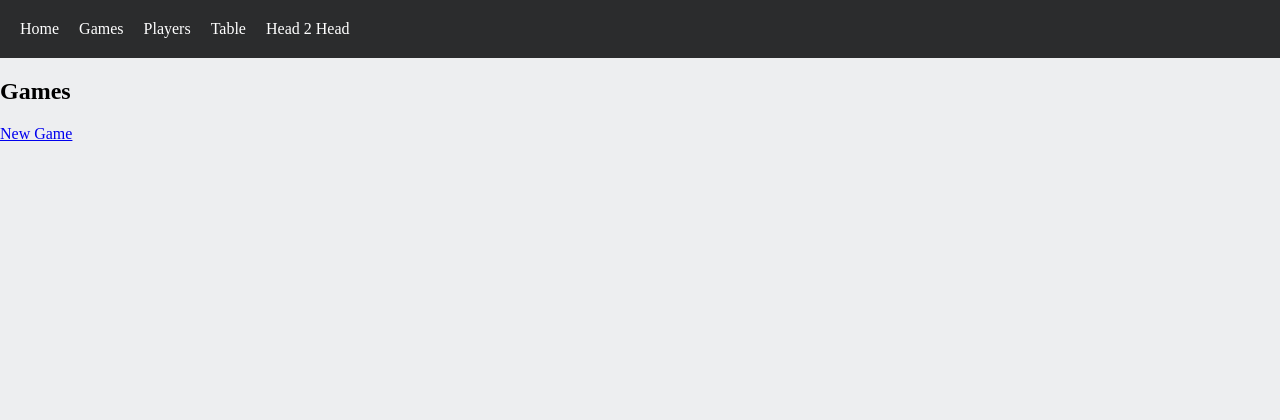
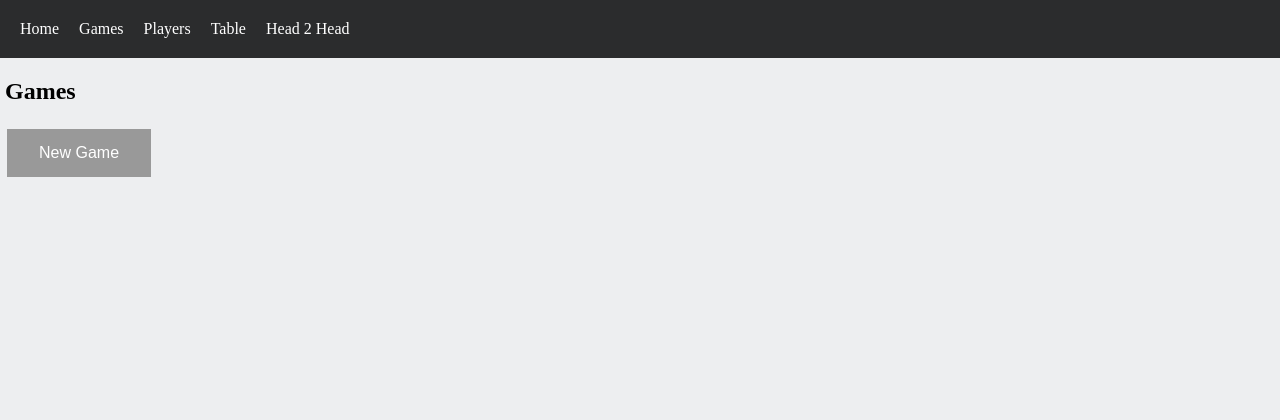
Before and after one commit to raaitken/sports_project_cc, a Flask app: page /games in a window 1280 px wide. Shown: the top 420 px of the page. Run offline with Flask 3, Linux system fonts and the light colour scheme; data that the repository does not hold is empty.

Commit message:
Added styling to game page

```diff
--- /dev/null
+++ b/static/game.css
@@ -0,0 +1,25 @@
+#game-container {
+    margin: 5px;
+}
+
+#all-games {
+    display: flex;
+    justify-content: space-evenly;
+    flex-direction: row;
+    flex-wrap: wrap;
+}
+
+#game {
+    display: flex;
+    flex-flow: column;
+    background-color: #fff;
+    border: 1px solid #CDB4DB;
+    margin-right: 20px;
+    padding: 0 20px 20px 20px;
+    width: 20rem;
+    text-align: center;
+}
+
+.winner {
+    background-color: #AFE1AF;
+}
--- a/static/style.css
+++ b/static/style.css
@@ -64,6 +64,20 @@ nav ul li {
     text-decoration: none;
 }
 
+.button {
+    border: none;
+    color: white;
+    padding: 15px 32px;
+    text-align: center;
+    text-decoration: none;
+    display: inline-block;
+    font-size: 16px;
+    margin: 4px 2px;
+    cursor: pointer;
+    background-color: #999;
+}
+
+
 footer {
     background-color: #2b2c2d;
     color: #fff;
--- a/static/table.css
+++ b/static/table.css
@@ -1,3 +1,7 @@
+#table-container {
+    margin: 10px;
+}
+
 table {
     border-collapse: collapse;
     text-align: center;
--- a/templates/base.html
+++ b/templates/base.html
@@ -5,6 +5,7 @@
   <link href="https://fonts.googleapis.com/css?family=Merriweather|Special+Elite" rel="stylesheet">
   <link href="{{ url_for('static', filename='style.css') }}" rel="stylesheet">
   <link href="{{ url_for('static', filename='table.css') }}" rel="stylesheet">
+  <link href="{{ url_for('static', filename='game.css') }}" rel="stylesheet">
 </head>
 <body>
 <main id="grid-container">
--- a/templates/games/index.html
+++ b/templates/games/index.html
@@ -1,17 +1,22 @@
 {% extends "base.html" %}
 {% block content %}
-
+<section id="game-container">
 <h2>Games</h2>
-<section id="game-container">
-    <a href="/games/new">New Game</a>
-
+<a href="/games/new"><button class="button new-game">New Game</button></a>
+    <div id="all-games">
 {% for game in games %}
 
     <div id="game">
-    <p>{{ game.player_one.name }} {{game.p1_result}} - {{game.p2_result}} {{game.player_two.name}}</p>
+    {% if game.p1_result > game.p2_result %}
+    <p><span class="winner">{{ game.player_one.name }}</span> {{game.p1_result}} - {{game.p2_result}} {{game.player_two.name}}</p>
+    {% else %}
+    <p>{{ game.player_one.name }}{{game.p1_result}} - {{game.p2_result}} <span class="winner">{{game.player_two.name}}</span></p>
+    {% endif %}
+
     </div>
 
 {% endfor %}
+    </div>
 </section>
 
 {% endblock %}
--- a/templates/players/index.html
+++ b/templates/players/index.html
@@ -3,7 +3,7 @@
 <div id="player-container">
     <header>
     <h2>Players</h2>
-    <a href="/players/new">Add Player</a>
+    <a href="/players/new"><button class="button">Add Player</button></a>
     </header>
     <main id="all-players">
 
--- a/templates/table/index.html
+++ b/templates/table/index.html
@@ -1,7 +1,7 @@
 {% extends 'base.html' %}
 {% block content %}
+<section id="table-container">
 <h2>League Table</h2>
-<section id="table-container">
     <table>
     <thead>
         <tr>
```
